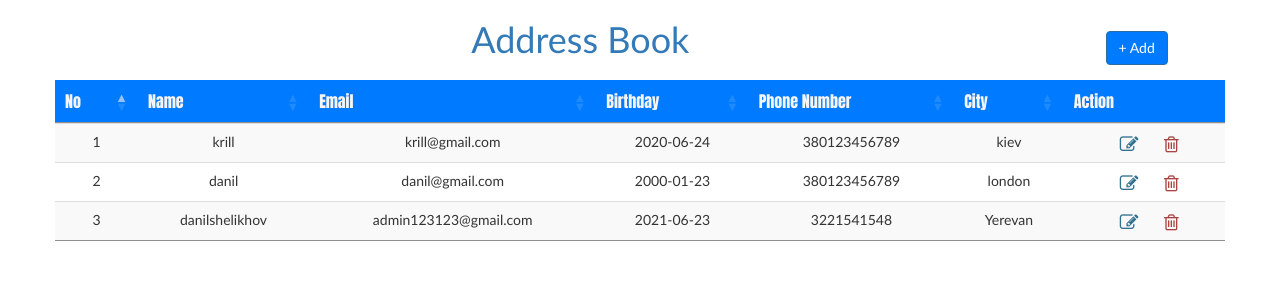
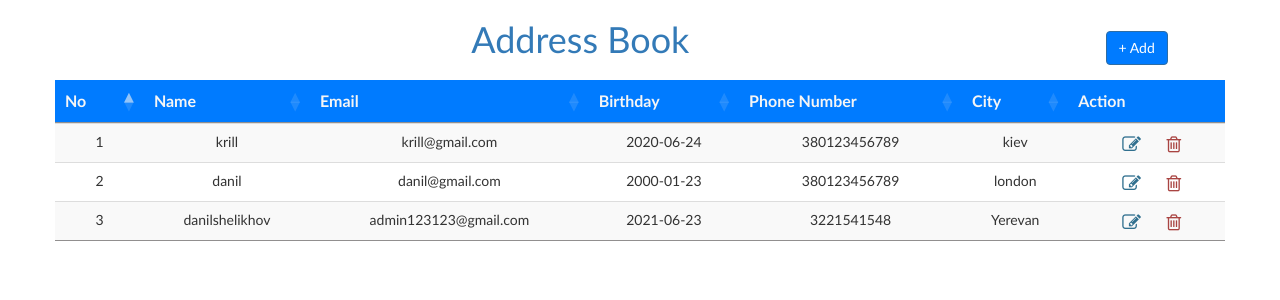
Before and after one commit to GlistenSTAR/addressbook_CRUD_PHP, a PHP site: page / in a window 1280 px wide. Shown: the top 300 px of the page. Run offline with PHP 8.4, Linux system fonts and the light colour scheme; data comes from the database, SQL or seed files in the repository; some libraries are stand-ins or nearby versions.

Commit message:
change the font

```diff
--- a/assets/main.css
+++ b/assets/main.css
@@ -12,7 +12,6 @@ table td{
 table thead{
     background-color:#007bff;
     color: whitesmoke;
-    font-family: Impact, Haettenschweiler, 'Arial Narrow Bold', sans-serif;
 }
 table thead th{
     font-size: 16px;
```
